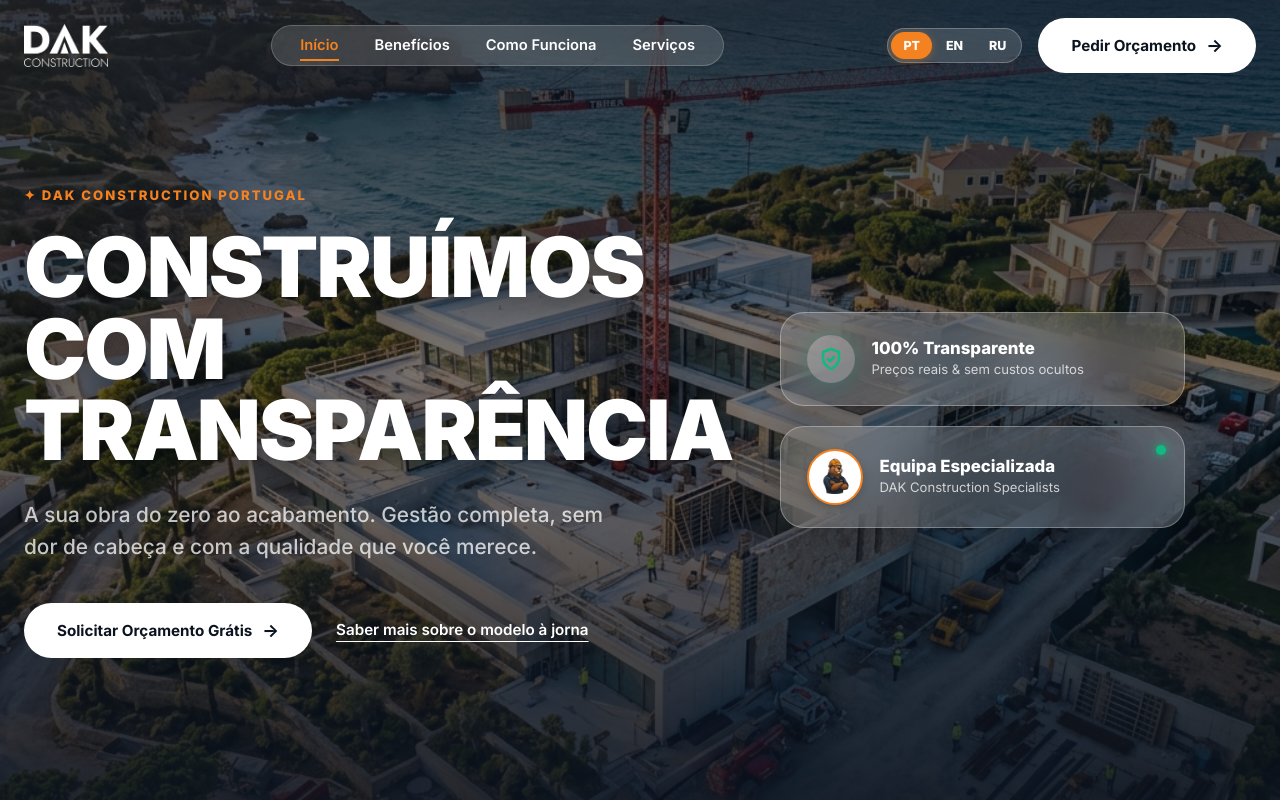
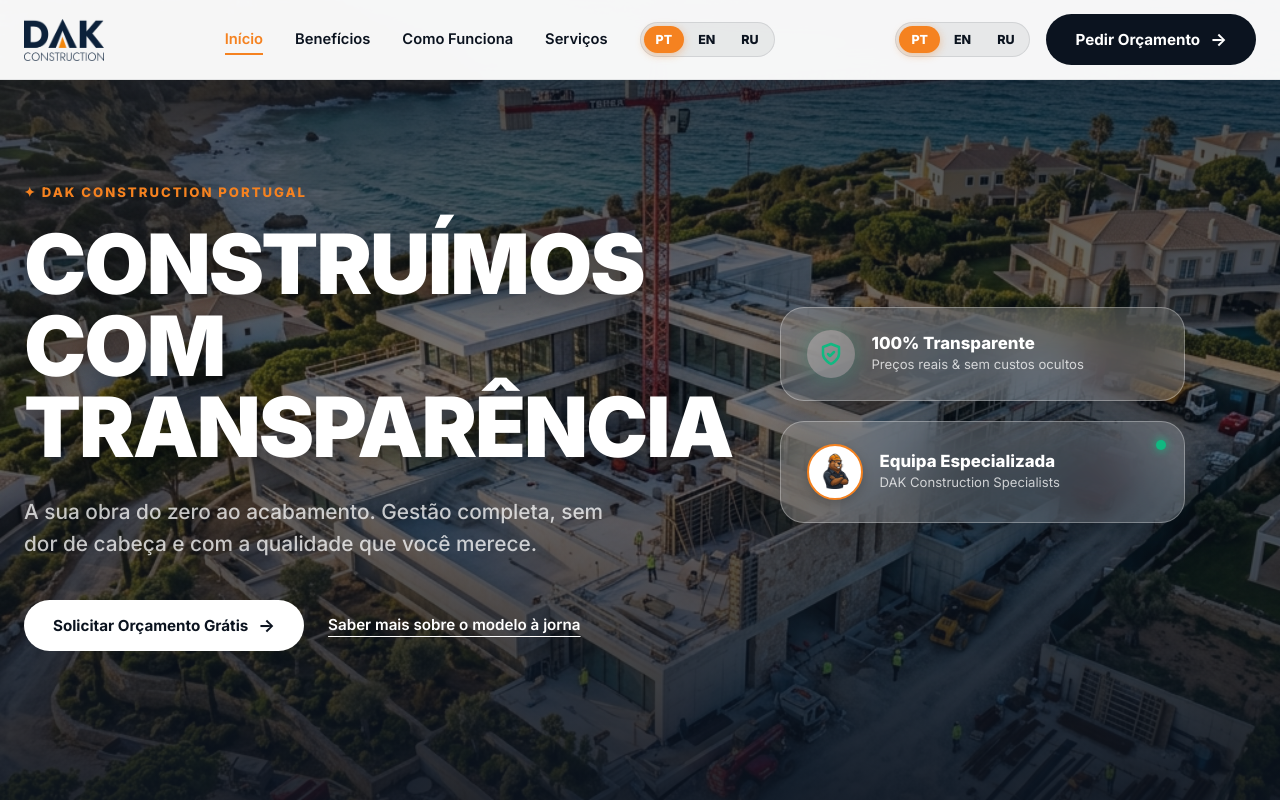
Before and after one commit to imzipper25-ship-it/Dak, a website: page index.html in a window 1280 px wide. Shown: the top 800 px of the page. Drawn offline with Linux system fonts and the light colour scheme.

Commit message:
UI/UX header optimization: white navbar with dark navy blue DAK logo from start, polished menu and button contrast

```diff
--- a/index.html
+++ b/index.html
@@ -20,7 +20,7 @@
 </head>
 <body>
 
-    <!-- Header Navigation -->
+    <!-- Header Navigation (Clean White Header Bar with Dark Blue Logo) -->
     <header class="navbar" id="navbar">
         <div class="container navbar-container">
             <a href="#" class="logo-brand">
@@ -49,7 +49,7 @@
                     <button class="lang-btn" data-lang="ru">RU</button>
                 </div>
 
-                <button class="btn btn-pill btn-white open-modal-btn" id="headerCta">
+                <button class="btn btn-pill btn-black open-modal-btn" id="headerCta">
                     <span data-i18n="cta_quote">Pedir Orçamento</span> <span class="arrow">→</span>
                 </button>
             </div>
--- a/styles.css
+++ b/styles.css
@@ -78,7 +78,7 @@
     padding: 0 24px;
 }
 
-/* --- Buttons & Pills (DAK Inter Style) --- */
+/* --- Buttons & Pills --- */
 .btn {
     display: inline-flex;
     align-items: center;
@@ -87,7 +87,7 @@
     font-family: var(--font-body);
     font-weight: 700;
     font-size: 0.95rem;
-    padding: 16px 32px;
+    padding: 14px 28px;
     border-radius: var(--radius-pill);
     border: 1px solid transparent;
     cursor: pointer;
@@ -126,7 +126,6 @@
     box-shadow: 0 8px 24px rgba(255, 255, 255, 0.25);
 }
 
-/* WhatsApp Green Button Style */
 .btn-whatsapp {
     background-color: #25D366;
     color: #ffffff;
@@ -139,7 +138,7 @@
 }
 
 .btn-lg {
-    padding: 20px 40px;
+    padding: 18px 36px;
     font-size: 1.05rem;
 }
 
@@ -157,23 +156,20 @@
     margin-bottom: 16px;
 }
 
-/* --- Navbar Header --- */
+/* --- Clean White Navbar Header (Fixed & Crisp from start) --- */
 .navbar {
     position: fixed;
     top: 0;
     left: 0;
     width: 100%;
     z-index: 1000;
-    padding: 18px 0;
-    transition: all var(--transition-smooth);
-}
-
-.navbar.scrolled {
-    background: rgba(255, 255, 255, 0.95);
+    padding: 14px 0;
+    background: rgba(255, 255, 255, 0.96);
     backdrop-filter: blur(16px);
     -webkit-backdrop-filter: blur(16px);
-    padding: 12px 0;
-    box-shadow: 0 4px 20px rgba(0, 0, 0, 0.06);
+    border-bottom: 1px solid rgba(11, 19, 31, 0.08);
+    box-shadow: 0 4px 20px rgba(0, 0, 0, 0.05);
+    transition: all var(--transition-smooth);
 }
 
 .navbar-container {
@@ -188,110 +184,39 @@
     gap: 16px;
 }
 
-/* Desktop & Mobile Language Switchers */
-.mobile-lang-switcher {
-    display: none;
-}
-
-.desktop-lang-switcher {
-    display: flex;
-}
-
-.lang-switcher {
-    align-items: center;
-    background: rgba(255, 255, 255, 0.15);
-    border: 1px solid rgba(255, 255, 255, 0.25);
-    border-radius: var(--radius-pill);
-    padding: 3px;
-    gap: 2px;
-    backdrop-filter: blur(12px);
-    transition: all var(--transition-smooth);
-}
-
-.navbar.scrolled .desktop-lang-switcher {
-    background: rgba(11, 19, 31, 0.06);
-    border-color: rgba(11, 19, 31, 0.1);
-}
-
-.lang-btn {
-    background: none;
-    border: none;
-    padding: 6px 12px;
-    border-radius: var(--radius-pill);
-    font-family: var(--font-body);
-    font-weight: 800;
-    font-size: 0.78rem;
-    color: var(--text-white);
-    cursor: pointer;
-    transition: all var(--transition-fast);
-}
-
-.navbar.scrolled .desktop-lang-switcher .lang-btn {
-    color: var(--text-main);
-}
-
-.lang-btn:hover {
-    opacity: 0.85;
-}
-
-.lang-btn.active {
-    background: var(--dak-orange) !important;
-    color: #ffffff !important;
-    box-shadow: 0 2px 8px rgba(245, 130, 32, 0.4);
-}
-
+/* Original Navy Blue DAK Logo (No Invert Filter) */
 .logo-brand {
     display: flex;
     align-items: center;
 }
 
-/* Dynamic Logo Color: White on dark Hero, Dark Navy when scrolled */
 .logo-img {
-    height: 44px;
+    height: 42px;
     width: auto;
     object-fit: contain;
-    filter: brightness(0) invert(1); /* Pure white logo initially */
-    transition: filter var(--transition-smooth);
-}
-
-.navbar.scrolled .logo-img {
-    filter: none; /* Original dark navy logo when header turns white */
+    filter: none !important;
 }
 
 .logo-img-footer {
     height: 48px;
-    filter: brightness(0) invert(1); /* Always white on dark footer */
+    filter: brightness(0) invert(1) !important; /* White on dark footer */
 }
 
-/* Header Nav Menu: Light text on Hero, Dark text when scrolled */
+/* Header Nav Menu: Dark Navy text from the start */
 .nav-menu {
     display: flex;
     align-items: center;
-    gap: 36px;
-    background: rgba(255, 255, 255, 0.15);
-    backdrop-filter: blur(16px);
-    padding: 8px 28px;
-    border-radius: var(--radius-pill);
-    border: 1px solid rgba(255, 255, 255, 0.2);
-    transition: all var(--transition-smooth);
-}
-
-.navbar.scrolled .nav-menu {
+    gap: 32px;
     background: transparent;
-    border-color: transparent;
     padding: 0;
 }
 
 .nav-link {
     font-size: 0.92rem;
     font-weight: 600;
-    color: var(--text-white);
+    color: var(--text-main);
     transition: color var(--transition-fast);
     position: relative;
-}
-
-.navbar.scrolled .nav-link {
-    color: var(--text-main);
 }
 
 .nav-link:hover, .nav-link.active {
@@ -313,9 +238,39 @@
     width: 100%;
 }
 
-.navbar.scrolled #headerCta {
-    background-color: var(--dak-navy);
-    color: var(--text-white);
+/* Language Switcher Pill inside Menu / Header */
+.lang-switcher {
+    display: flex;
+    align-items: center;
+    background: rgba(11, 19, 31, 0.06);
+    border: 1px solid rgba(11, 19, 31, 0.1);
+    border-radius: var(--radius-pill);
+    padding: 3px;
+    gap: 2px;
+    transition: all var(--transition-smooth);
+}
+
+.lang-btn {
+    background: none;
+    border: none;
+    padding: 6px 12px;
+    border-radius: var(--radius-pill);
+    font-family: var(--font-body);
+    font-weight: 800;
+    font-size: 0.78rem;
+    color: var(--text-main);
+    cursor: pointer;
+    transition: all var(--transition-fast);
+}
+
+.lang-btn:hover {
+    opacity: 0.85;
+}
+
+.lang-btn.active {
+    background: var(--dak-orange) !important;
+    color: #ffffff !important;
+    box-shadow: 0 2px 8px rgba(245, 130, 32, 0.4);
 }
 
 .mobile-toggle {
@@ -332,12 +287,8 @@
     display: block;
     width: 24px;
     height: 2px;
-    background-color: var(--text-white);
+    background-color: var(--text-main);
     transition: all var(--transition-fast);
-}
-
-.navbar.scrolled .mobile-toggle span {
-    background-color: var(--text-main);
 }
 
 /* --- 2. Hero Section --- */
@@ -346,7 +297,7 @@
     min-height: 100vh;
     display: flex;
     align-items: center;
-    padding-top: 130px;
+    padding-top: 120px;
     padding-bottom: 90px;
     overflow: hidden;
 }
```
